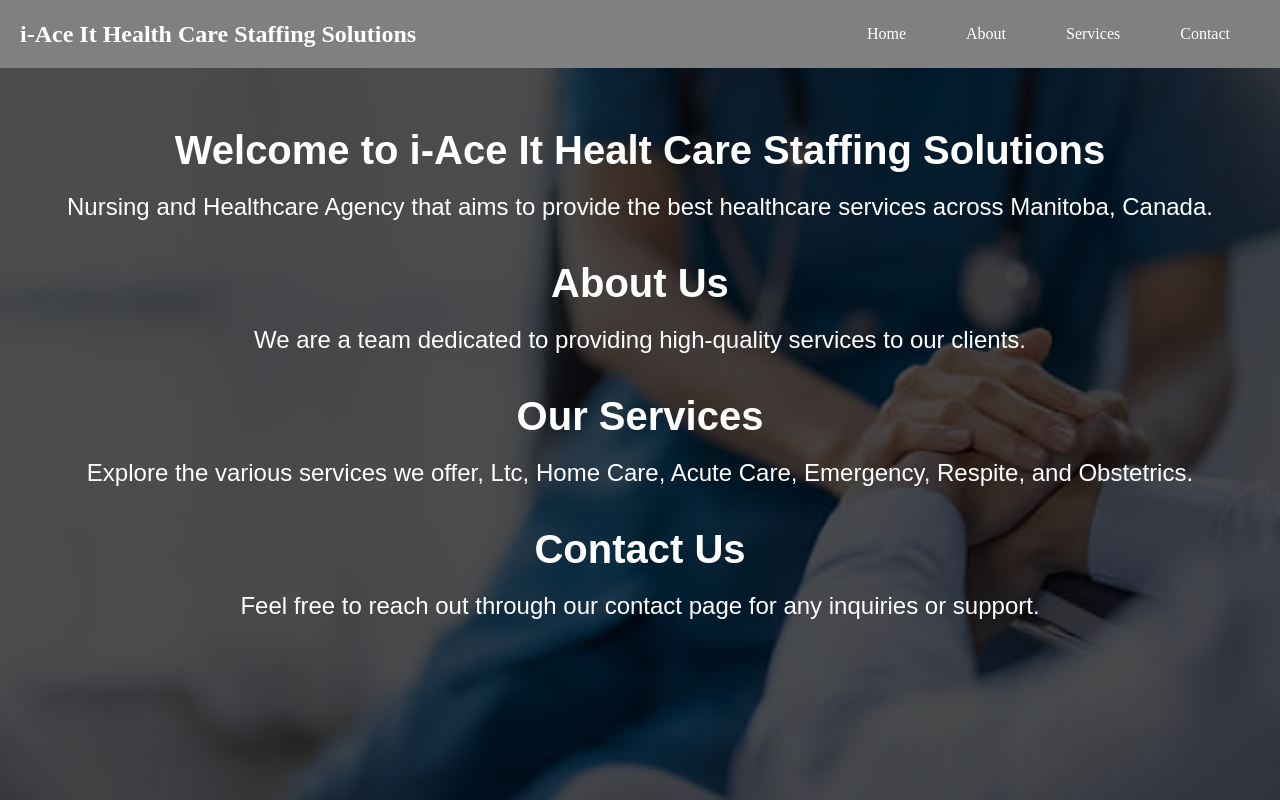
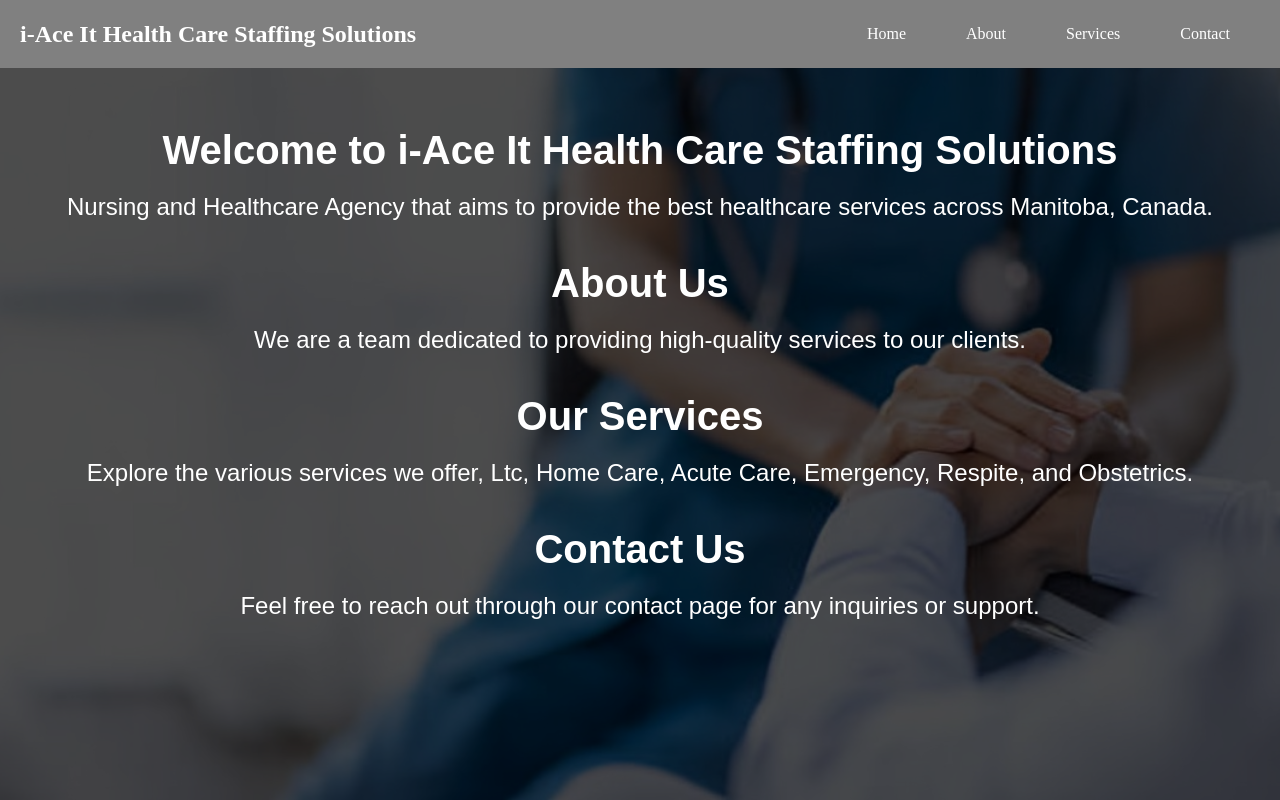
Before and after one commit to CLINOPHILE27/iaceithealthcarestaffingsolutioins, a plain HTML site: page index.html in a window 1280 px wide. Drawn offline with Linux system fonts and the light colour scheme.

Commit message:
Add files via upload

```diff
--- a/index.html
+++ b/index.html
@@ -38,7 +38,7 @@
 
     <main>
         <section id="home">
-            <h1>Welcome to i-Ace It Healt Care Staffing Solutions</h1>
+            <h1>Welcome to i-Ace It Health Care Staffing Solutions</h1>
             <p>Nursing and Healthcare Agency that aims to provide the best healthcare services across Manitoba, Canada.</p>
         </section>
         <section id="about">
```
